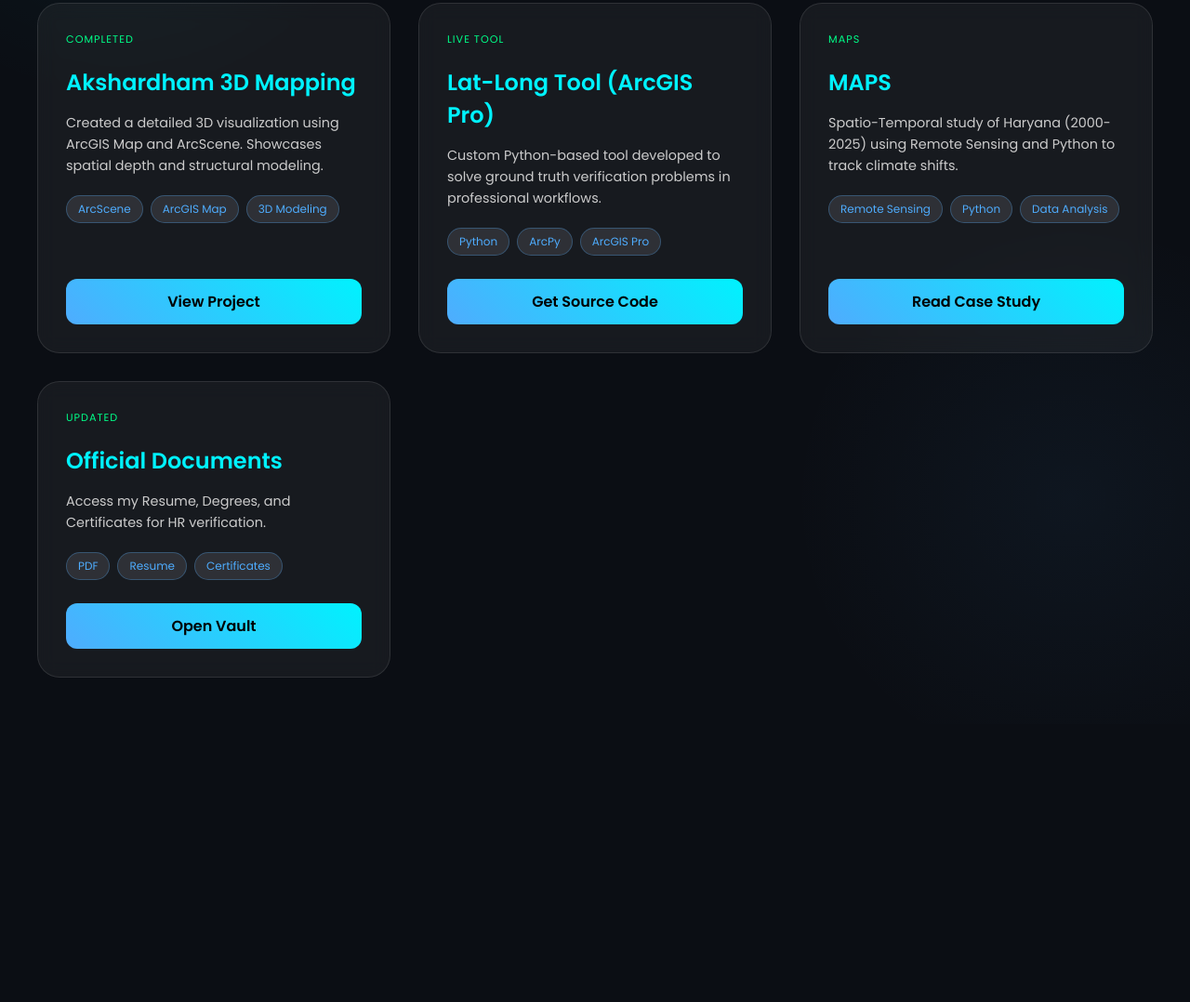
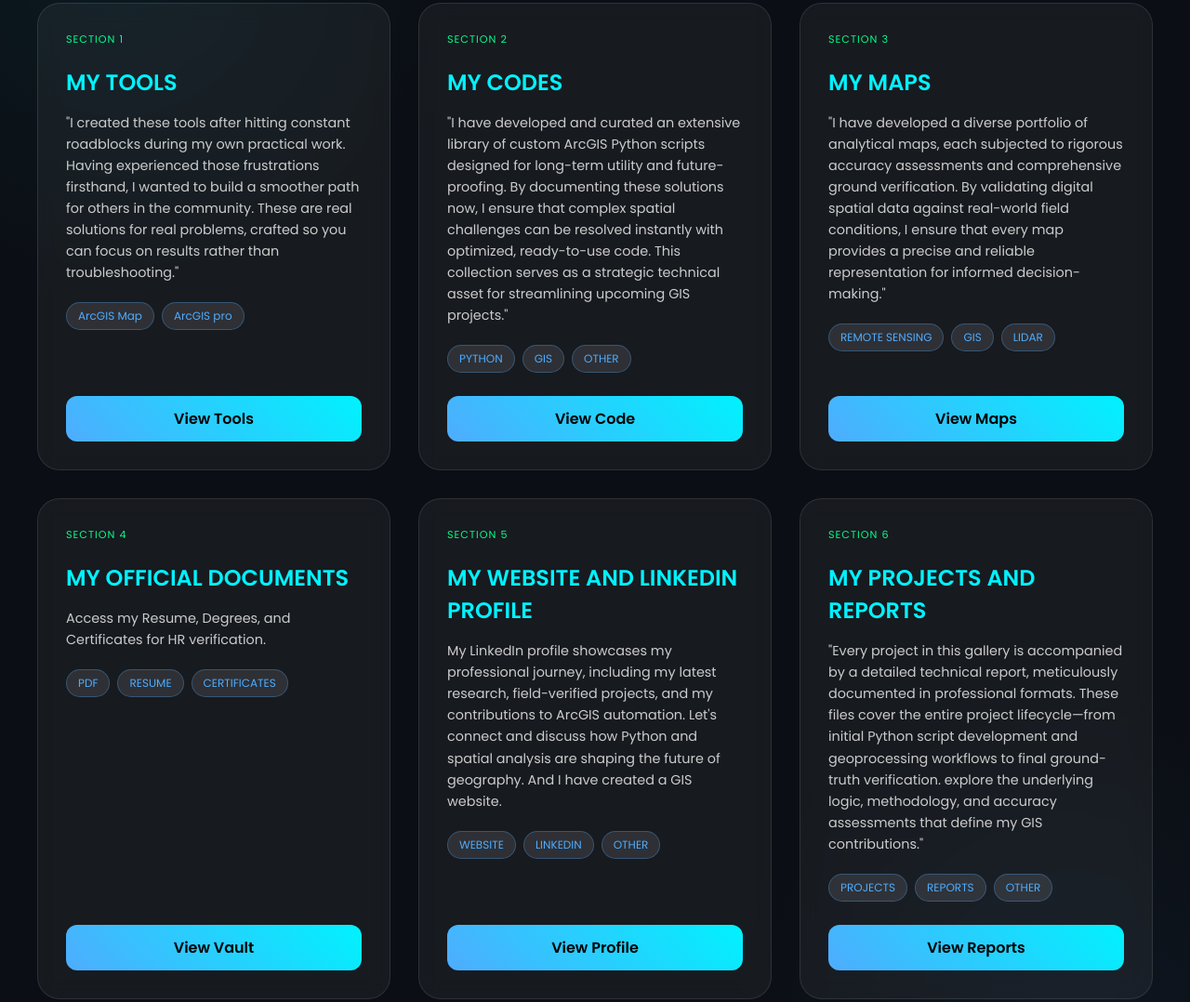
Before and after one commit to ankurverma8295077383-star/my-digital-library, a plain HTML site: page index.html in a window 1280 px wide. Shown: the part 433-1511 px from the top of the page at 93% size. Before the commit the page ends 1212 px from the top, so only its background shows below. Drawn offline with Linux system fonts and the light colour scheme.

Commit message:
Update index.html

```diff
--- a/index.html
+++ b/index.html
@@ -165,58 +165,102 @@
 
             <div class="card">
                 <div>
-                    <span class="status">Completed</span>
-                    <h2>Akshardham 3D Mapping</h2>
-                    <p>Created a detailed 3D visualization using ArcGIS Map and ArcScene. Showcases spatial depth and structural modeling.</p>
+                    <span class="status">SECTION 1</span>
+                    <h2>MY TOOLS</h2>
+                    <p>"I created these tools after hitting constant roadblocks during my own practical work. Having experienced those frustrations firsthand, I wanted to build a smoother path for others in the community. These are real solutions for real problems, crafted so you can focus on results rather than troubleshooting."</p>
                     <div class="tech-stack">
-                        <span class="tag">ArcScene</span>
                         <span class="tag">ArcGIS Map</span>
-                        <span class="tag">3D Modeling</span>
+                        <span class="tag">ArcGIS pro</span>
+
                     </div>
                 </div>
-                <a href="LINK_YAHAN_DALO" target="_blank" class="btn">View Project</a>
+                <a href="LINK_YAHAN_DALO" target="_blank" class="btn">View Tools</a>
             </div>
 
             <div class="card">
                 <div>
-                    <span class="status">Live Tool</span>
-                    <h2>Lat-Long Tool (ArcGIS Pro)</h2>
-                    <p>Custom Python-based tool developed to solve ground truth verification problems in professional workflows.</p>
+                    <span class="status">SECTION 2</span>
+                    <h2>MY CODES</h2>
+                    <p>"I have developed and curated an extensive library of custom ArcGIS Python scripts designed for long-term utility and future-proofing. By documenting these solutions now, I ensure that complex spatial challenges can be resolved instantly with optimized, ready-to-use code. This collection serves as a strategic technical asset for streamlining upcoming GIS projects."</p>
                     <div class="tech-stack">
-                        <span class="tag">Python</span>
-                        <span class="tag">ArcPy</span>
-                        <span class="tag">ArcGIS Pro</span>
+                        <span class="tag">PYTHON</span>
+                        <span class="tag">GIS</span>
+                        <span class="tag">OTHER</span>
                     </div>
                 </div>
-                <a href="LINK_YAHAN_DALO" target="_blank" class="btn">Get Source Code</a>
+                <a href="https://drive.google.com/drive/folders/1fZSQixGBUjopNTgPH-ibjmzl_tpkkou_?usp=sharing" target="_blank" class="btn">View Code</a>
             </div>
 
             <div class="card">
                 <div>
-                    <span class="status">MAPS</span>
-                    <h2>MAPS</h2>
-                    <p>Spatio-Temporal study of Haryana (2000-2025) using Remote Sensing and Python to track climate shifts.</p>
+                    <span class="status">SECTION 3</span>
+                    <h2>MY MAPS</h2>
+                    <p>"I have developed a diverse portfolio of analytical maps, each subjected to rigorous accuracy assessments and comprehensive ground verification. By validating digital spatial data against real-world field conditions, I ensure that every map provides a precise and reliable representation for informed decision-making."</p>
                     <div class="tech-stack">
-                        <span class="tag">Remote Sensing</span>
-                        <span class="tag">Python</span>
-                        <span class="tag">Data Analysis</span>
+                        <span class="tag">REMOTE SENSING</span>
+                        <span class="tag">GIS</span>
+                        <span class="tag">LIDAR</span>
                     </div>
                 </div>
-                <a href="https://drive.google.com/drive/folders/1yuJ3w7iHneO2v5OB07trVSIg-52T_XlX?usp=sharing" class="btn">Read Case Study</a>
+                <a href="https://drive.google.com/drive/folders/1yuJ3w7iHneO2v5OB07trVSIg-52T_XlX?usp=sharing" class="btn">View Maps</a>
             </div>
 
             <div class="card">
                 <div>
-                    <span class="status">Updated</span>
-                    <h2>Official Documents</h2>
+                    <span class="status">SECTION 4</span>
+                    <h2>MY OFFICIAL DOCUMENTS</h2>
                     <p>Access my Resume, Degrees, and Certificates for HR verification.</p>
                     <div class="tech-stack">
                         <span class="tag">PDF</span>
-                        <span class="tag">Resume</span>
-                        <span class="tag">Certificates</span>
+                        <span class="tag">RESUME</span>
+                        <span class="tag">CERTIFICATES</span>
                     </div>
                 </div>
-                <a href="LINK_YAHAN_DALO" target="_blank" class="btn">Open Vault</a>
+                <a href="LINK_YAHAN_DALO" target="_blank" class="btn">View Vault</a>
+            </div>
+
+
+            <div class="card">
+                <div>
+                    <span class="status">SECTION 5</span>
+                    <h2>MY WEBSITE AND LINKEDIN PROFILE</h2>
+                    <p>My LinkedIn profile showcases my professional journey, including my latest research, field-verified projects, and my contributions to ArcGIS automation. Let's connect and discuss how Python and spatial analysis are shaping the future of geography. And I have created a GIS website.</p>
+                    <div class="tech-stack">
+                        <span class="tag">WEBSITE</span>
+                        <span class="tag">LINKEDIN</span>
+                        <span class="tag">OTHER</span>
+                    </div>
+                </div>
+                <a href="https://ankurverma8295077383-star.github.io/_GIS_SOURCE_SITE_ANKUR_VERMA/",href="www.linkedin.com/in/ankur-verma-748449376" target="_blank" class="btn">View Profile</a>
+            </div>
+
+            <div class="card">
+                <div>
+                    <span class="status">SECTION 6</span>
+                    <h2>MY PROJECTS AND REPORTS</h2>
+                    <p>"Every project in this gallery is accompanied by a detailed technical report, meticulously documented in professional formats. These files cover the entire project lifecycle—from initial Python script development and geoprocessing workflows to final ground-truth verification. explore the underlying logic, methodology, and accuracy assessments that define my GIS contributions."</p>
+                    <div class="tech-stack">
+                        <span class="tag">PROJECTS</span>
+                        <span class="tag">REPORTS</span>
+                        <span class="tag">OTHER</span>
+                    </div>
+                </div>
+                <a href="LINK_YAHAN_DALO" target="_blank" class="btn">View Reports</a>
+            </div>
+
+
+            <div class="card">
+                <div>
+                    <span class="status">SECTION 7</span>
+                    <h2>MY AI VIDEOS</h2>
+                    <p>"Harnessing Generative AI to transform technical concepts into high-impact visual stories and dynamic motion content."</p>
+                    <div class="tech-stack">
+                        <span class="tag">AI</span>
+                        <span class="tag">VIDEOS</span>
+                        <span class="tag">OTHER</span>
+                    </div>
+                </div>
+                <a href="https://drive.google.com/drive/folders/1jwnGvXKlPvIfuc1cOxkhLMM49h1dkJrt?usp=sharing" target="_blank" class="btn">View Videos</a>
             </div>
 
         </div>
```
